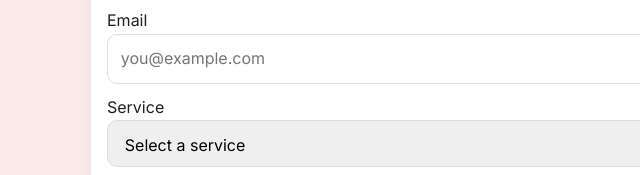
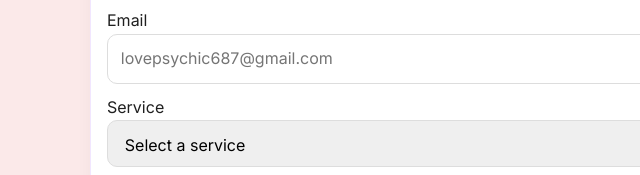
Before and after one commit to samanthatiger21-cmd/https-psychicchakraboutique.com-, a plain HTML site: page booking.html in a window 1280 px wide. Shown: the part 520-695 px from the top of the page, 0-640 px from the left. Drawn offline with nearby package versions, Linux system fonts and the light colour scheme.

Commit message:
Update booking.html
Lovepsychic687@gmail.com

```diff
--- a/booking.html
+++ b/booking.html
@@ -42,7 +42,7 @@
       <input required type="tel" name="phone" placeholder="214-407-7450" />
     </label>
     <label>Email
-      <input required type="email" name="email" placeholder="you@example.com" />
+      <input required type="email" name="email" placeholder="lovepsychic687@gmail.com" />
     </label>
     <label>Service
       <select name="service" required>
```
